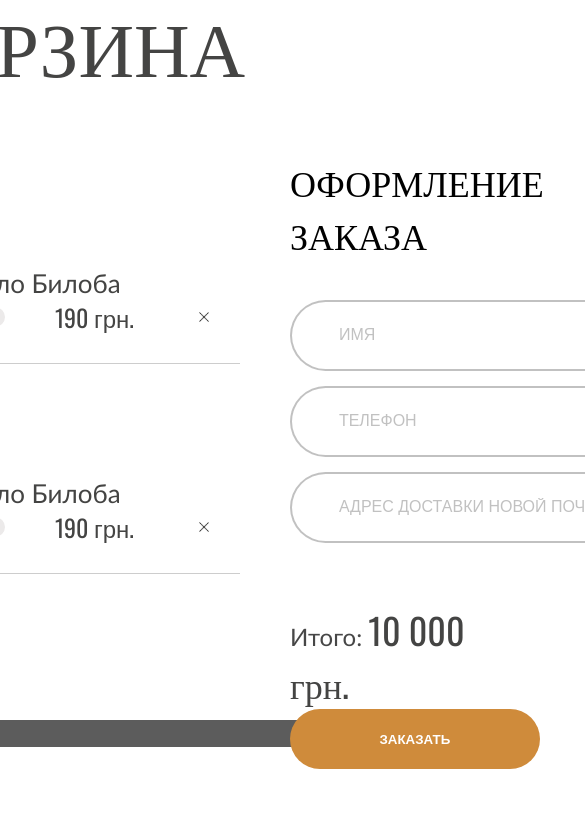
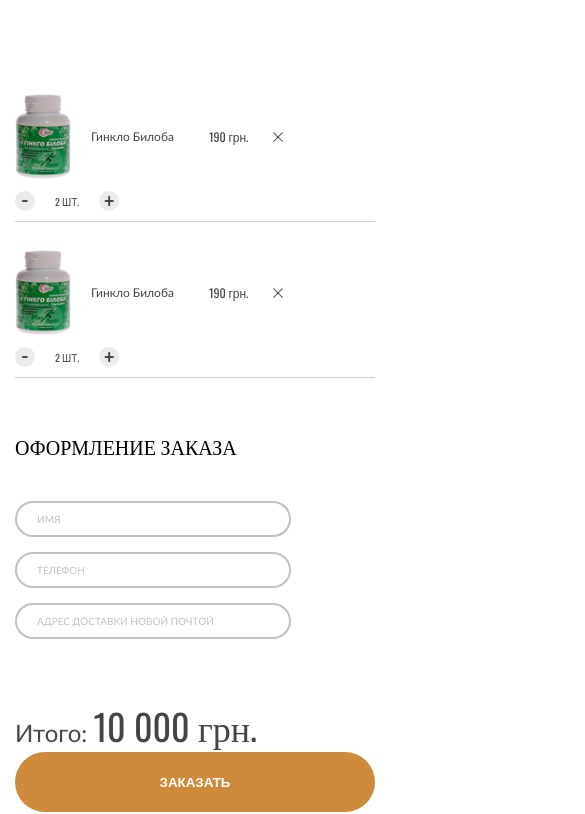
Before and after one commit to AlexandrBoychenko/peretz-markup, a website: page index.html in a window 390 px wide. Both pictures are taken after a click on the element 201 px from the left and 35 px from the top of the page. Shown: the part 97-911 px from the top of the page, 585 px wide, since content can reach past the window. Before the commit the page ends 866 px from the top, so only its background shows below. Drawn offline with nearby package versions, Linux system fonts and the light colour scheme; files that its build step writes are made by us from their sources.

Commit message:
Mobile basket window has been done

```diff
--- a/adaptive-styles/mobile.css
+++ b/adaptive-styles/mobile.css
@@ -224,3 +224,100 @@ header .toggle-cart, header .toggle-nav {
     bottom: 35px;
     right: 15px;
 }
+
+.scroll-bar, .right-content {
+    display: block;
+}
+
+.scroll-bar {
+    width: 100%;
+    height: 315px;
+}
+
+.pop-up {
+    width: auto;
+}
+
+.basket-text {
+    font-size: 34px;
+}
+
+.jar-item {
+    position: relative;
+    width: 100%;
+    padding: 28px 10px 42px 0;
+}
+
+.order-name::placeholder, .order-phone::placeholder
+{
+    font-size: 10px;
+    padding: 0;
+    color: rgba(68, 68, 67, 0.33);
+}
+
+input {
+    padding-left: 20px;
+    color: rgba(68, 68, 67, 1);
+    font: 10px Calibri, sans-serif;
+}
+
+.jars-quantity {
+    position: absolute;
+    bottom: 0;
+    left: 0;
+    margin: 15px 0 10px;
+}
+
+.jar-name, .jar-price {
+    font-size: 12px;
+}
+
+.jar-name {
+    margin: 0 20px;
+}
+
+.jar-number {
+    font-size: 10px;
+}
+
+.jar-price {
+    padding: 0 25px 0 15px;
+}
+
+.basket-wrapper {
+    padding: 0;
+}
+
+.basket, .pop-up-window {
+    width: auto;
+    height: auto;
+}
+
+.make-order {
+    height: auto;
+    margin-top: 55px;
+    padding: 15px 15px 30px;
+    background: #ffffff;
+}
+
+.order-inputs {
+    width: 100%;
+}
+
+.order-inputs * {
+    width: 100%;
+}
+
+.right-content {
+    padding: 50px 0 20px 0;
+    width: auto;
+}
+
+.right-content input {
+    width: 250px;
+    height: 30px;
+}
+
+.right-content > .order-header {
+    font-size: 20px;
+}
```
